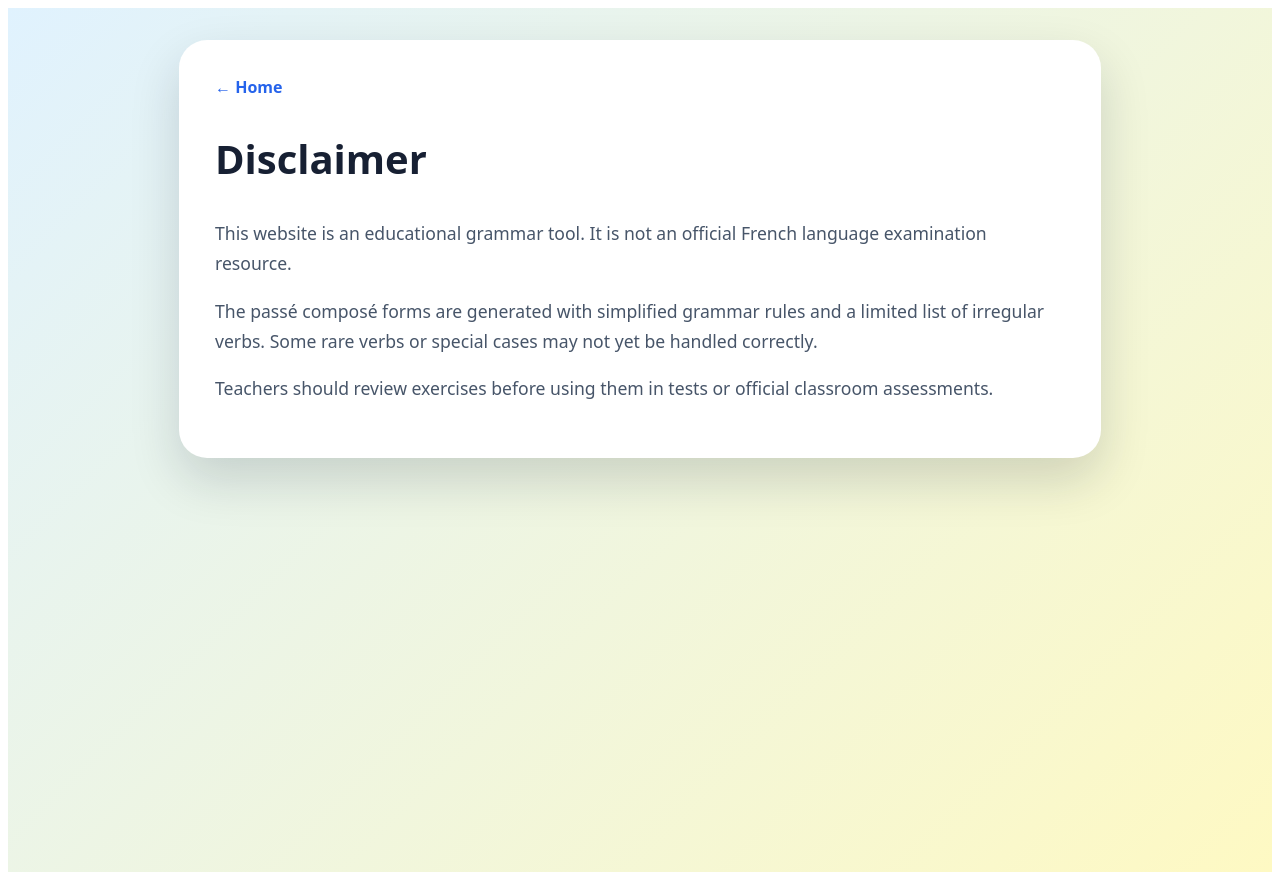
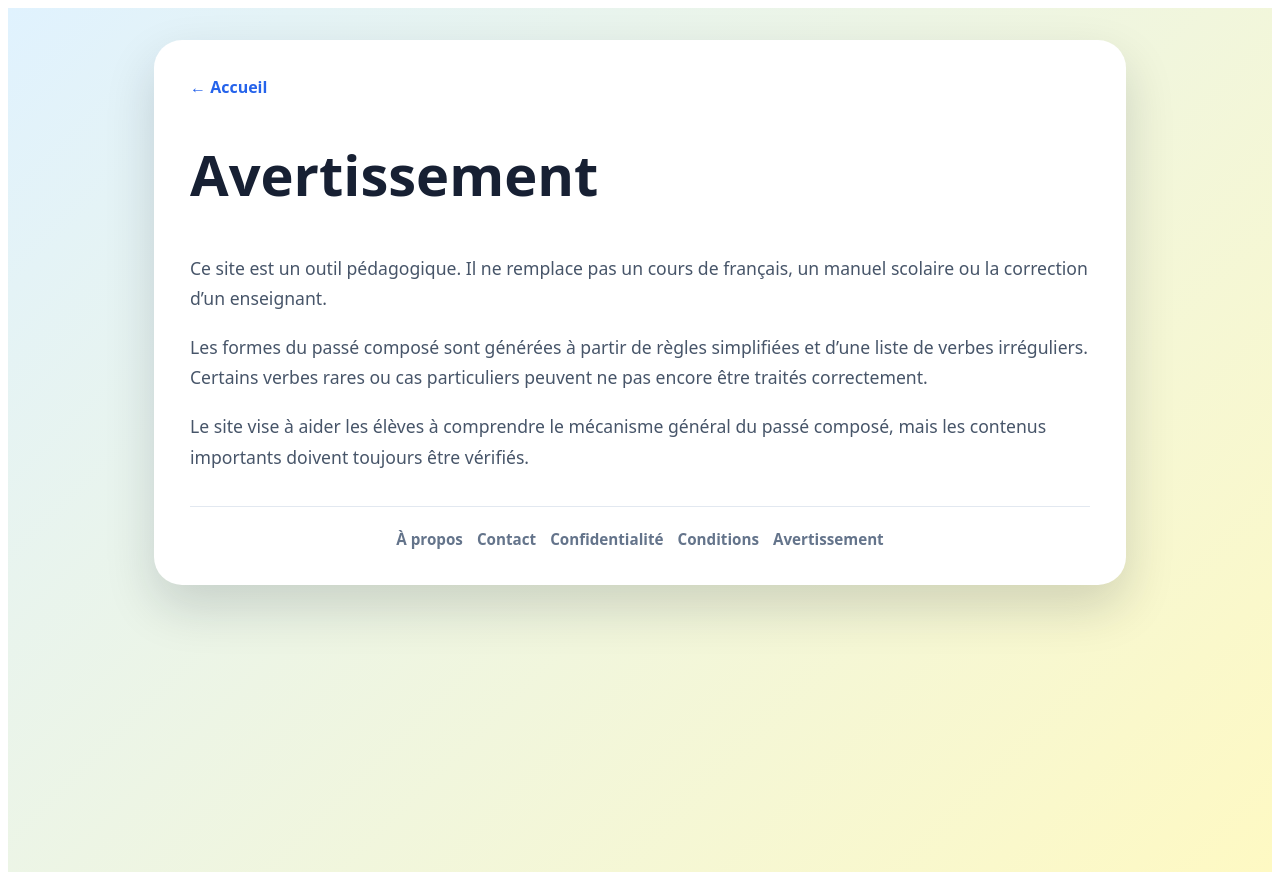
Before and after one commit to ossthun/machinepc, a Next.js app: page /disclaimer in a window 1280 px wide. Built offline with nearby package versions, Linux system fonts and the light colour scheme.

Commit message:
Refactor Disclaimer page to use SiteLayout

```diff
--- a/pages/disclaimer.js
+++ b/pages/disclaimer.js
@@ -1,66 +1,21 @@
-import Link from "next/link";
+import SiteLayout from "../components/SiteLayout";
 
 export default function Disclaimer() {
   return (
-    <Page title="Disclaimer">
+    <SiteLayout title="Avertissement">
       <p>
-        This website is an educational grammar tool. It is not an official French
-        language examination resource.
+        Ce site est un outil pédagogique. Il ne remplace pas un cours de français,
+        un manuel scolaire ou la correction d’un enseignant.
       </p>
-
       <p>
-        The passé composé forms are generated with simplified grammar rules and a
-        limited list of irregular verbs. Some rare verbs or special cases may not
-        yet be handled correctly.
+        Les formes du passé composé sont générées à partir de règles simplifiées
+        et d’une liste de verbes irréguliers. Certains verbes rares ou cas
+        particuliers peuvent ne pas encore être traités correctement.
       </p>
-
       <p>
-        Teachers should review exercises before using them in tests or official
-        classroom assessments.
+        Le site vise à aider les élèves à comprendre le mécanisme général du
+        passé composé, mais les contenus importants doivent toujours être vérifiés.
       </p>
-    </Page>
+    </SiteLayout>
   );
 }
-
-function Page({ title, children }) {
-  return (
-    <main style={styles.page}>
-      <section style={styles.card}>
-        <Link href="/" style={styles.back}>← Home</Link>
-        <h1 style={styles.title}>{title}</h1>
-        <div style={styles.text}>{children}</div>
-      </section>
-    </main>
-  );
-}
-
-const styles = {
-  page: {
-    minHeight: "100vh",
-    padding: "32px",
-    fontFamily: "system-ui, sans-serif",
-    background: "linear-gradient(135deg, #e0f2fe, #fef9c3)",
-  },
-  card: {
-    maxWidth: "850px",
-    margin: "0 auto",
-    background: "white",
-    borderRadius: "28px",
-    padding: "36px",
-    boxShadow: "0 22px 50px rgba(15,23,42,.16)",
-  },
-  back: {
-    color: "#2563eb",
-    fontWeight: 900,
-    textDecoration: "none",
-  },
-  title: {
-    fontSize: "2.5rem",
-    color: "#172033",
-  },
-  text: {
-    fontSize: "1.1rem",
-    lineHeight: 1.7,
-    color: "#475569",
-  },
-};
```
